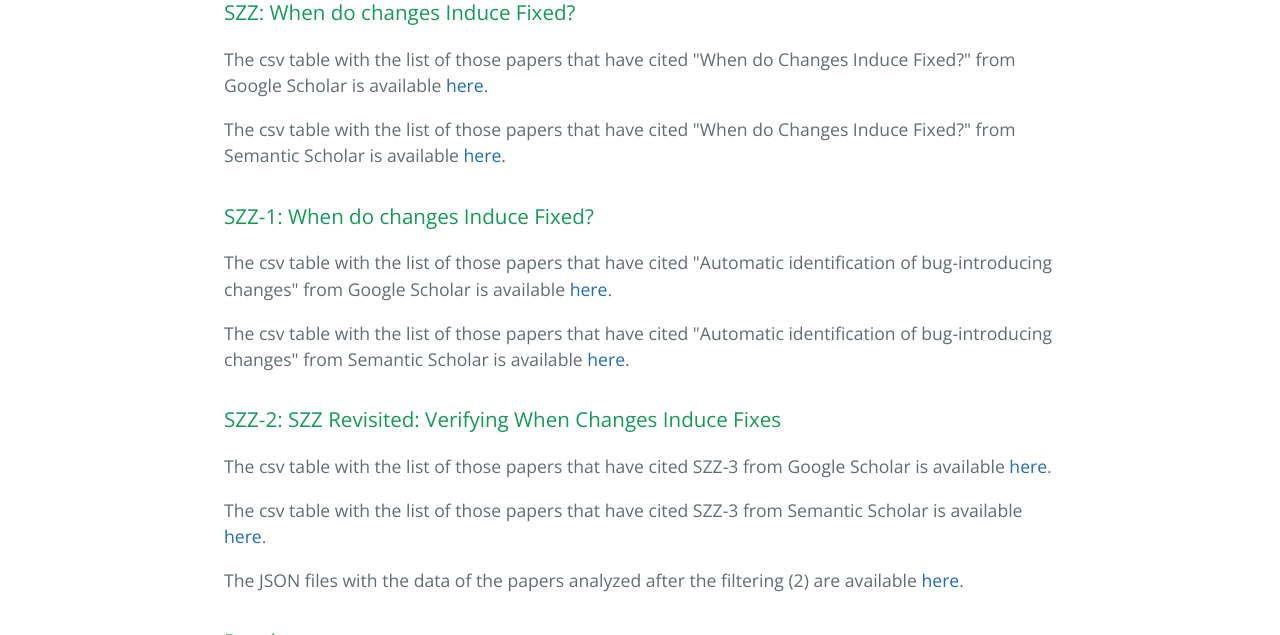
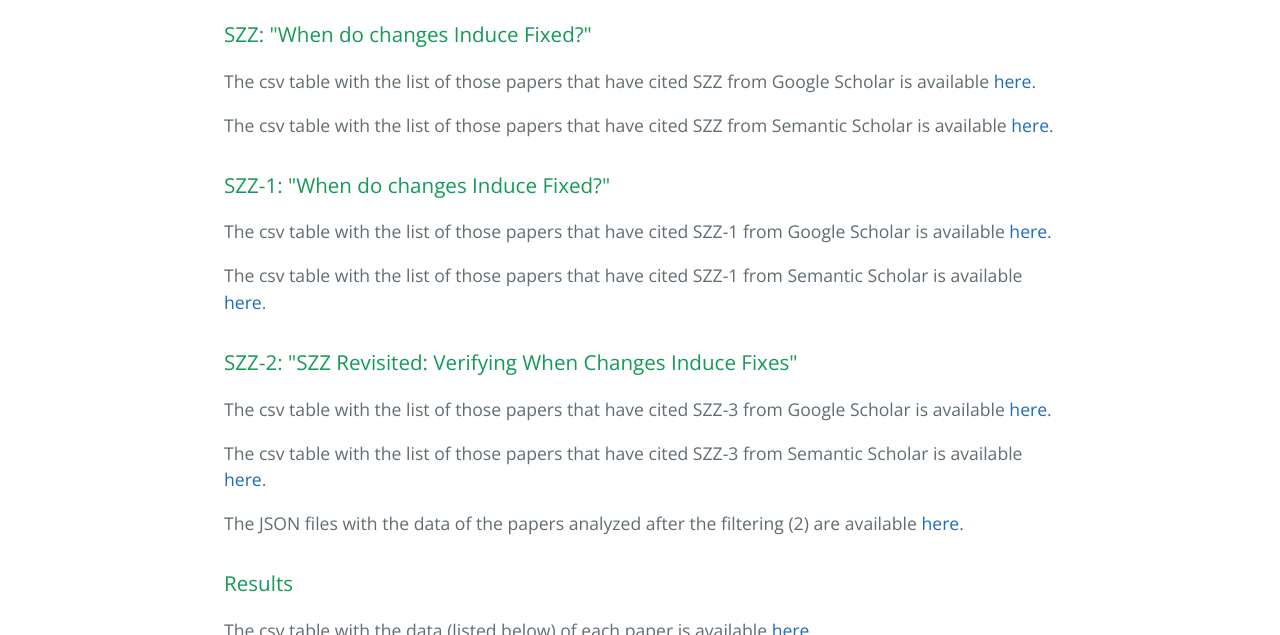
Before and after one commit to Gemarodri/replication, a plain HTML site: page index.html in a window 1280 px wide. Shown: the part 627-1262 px from the top of the page. Drawn offline with nearby package versions, Linux system fonts and the light colour scheme.

Commit message:
Update index.html

```diff
--- a/index.html
+++ b/index.html
@@ -23,15 +23,15 @@
     </section>
 
     <section class="main-content">
-     <h3>
+     <h1>
 <a id="welcome-to-github-pages" class="anchor" href="#welcome-to-github-pages" aria-hidden="true"><span aria-hidden="true" class="octicon octicon-link"></span></a> Data </h3>
-<h3>SZZ: When do changes Induce Fixed?</h3>
-<p> The csv table with the list of those papers that have cited "When do Changes Induce Fixed?" from Google Scholar is available <a href="https://github.com/Gemarodri/replication/blob/gh-pages/Results/citationsWhenDoChange-GScholar.csv">here</a>.</p>
-<p> The csv table with the list of those papers that have cited "When do Changes Induce Fixed?" from Semantic Scholar is available <a href="https://github.com/Gemarodri/replication/blob/gh-pages/Results/citationsWhenDoChange-ScholarSemantic.csv">here</a>.</p>
-<h3>SZZ-1: When do changes Induce Fixed?</h3>
-<p> The csv table with the list of those papers that have cited "Automatic identification of bug-introducing changes" from Google Scholar is available <a href="https://github.com/Gemarodri/replication/blob/gh-pages/Results/citationsAutomatic-GScholar.csv">here</a>.</p>
-<p> The csv table with the list of those papers that have cited "Automatic identification of bug-introducing changes" from Semantic Scholar is available <a href="https://github.com/Gemarodri/replication/blob/gh-pages/Results/citationsAutomatic-SScholar.csv">here</a>.</p>
-<h3>SZZ-2: SZZ Revisited: Verifying When Changes Induce Fixes </h3>
+<h3>SZZ: "When do changes Induce Fixed?"</h1>
+<p> The csv table with the list of those papers that have cited SZZ from Google Scholar is available <a href="https://github.com/Gemarodri/replication/blob/gh-pages/Results/citationsWhenDoChange-GScholar.csv">here</a>.</p>
+<p> The csv table with the list of those papers that have cited SZZ from Semantic Scholar is available <a href="https://github.com/Gemarodri/replication/blob/gh-pages/Results/citationsWhenDoChange-ScholarSemantic.csv">here</a>.</p>
+<h3>SZZ-1: "When do changes Induce Fixed?"</h3>
+<p> The csv table with the list of those papers that have cited SZZ-1 from Google Scholar is available <a href="https://github.com/Gemarodri/replication/blob/gh-pages/Results/citationsAutomatic-GScholar.csv">here</a>.</p>
+<p> The csv table with the list of those papers that have cited SZZ-1 from Semantic Scholar is available <a href="https://github.com/Gemarodri/replication/blob/gh-pages/Results/citationsAutomatic-SScholar.csv">here</a>.</p>
+<h3>SZZ-2: "SZZ Revisited: Verifying When Changes Induce Fixes" </h3>
  <p> The csv table with the list of those papers that have cited SZZ-3 from Google Scholar is available <a href="https://github.com/Gemarodri/replication/blob/gh-pages/Results/citationsRevisited-GScholar.csv">here</a>.</p>
 <p> The csv table with the list of those papers that have cited SZZ-3 from Semantic Scholar is available <a href="https://github.com/Gemarodri/replication/blob/gh-pages/Results/citationsRevisited-SScholar.csv">here</a>.</p>
 </p>
```
